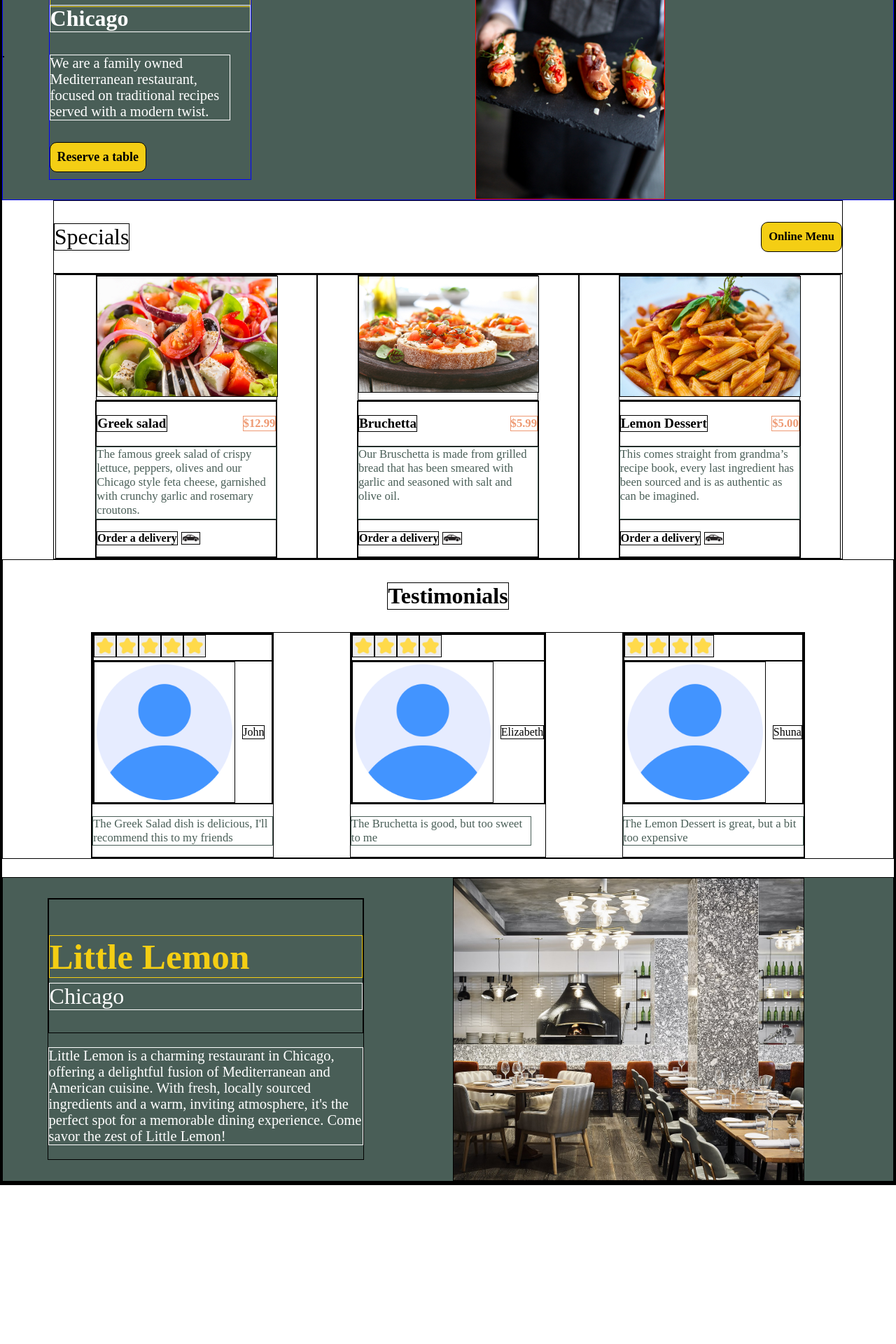
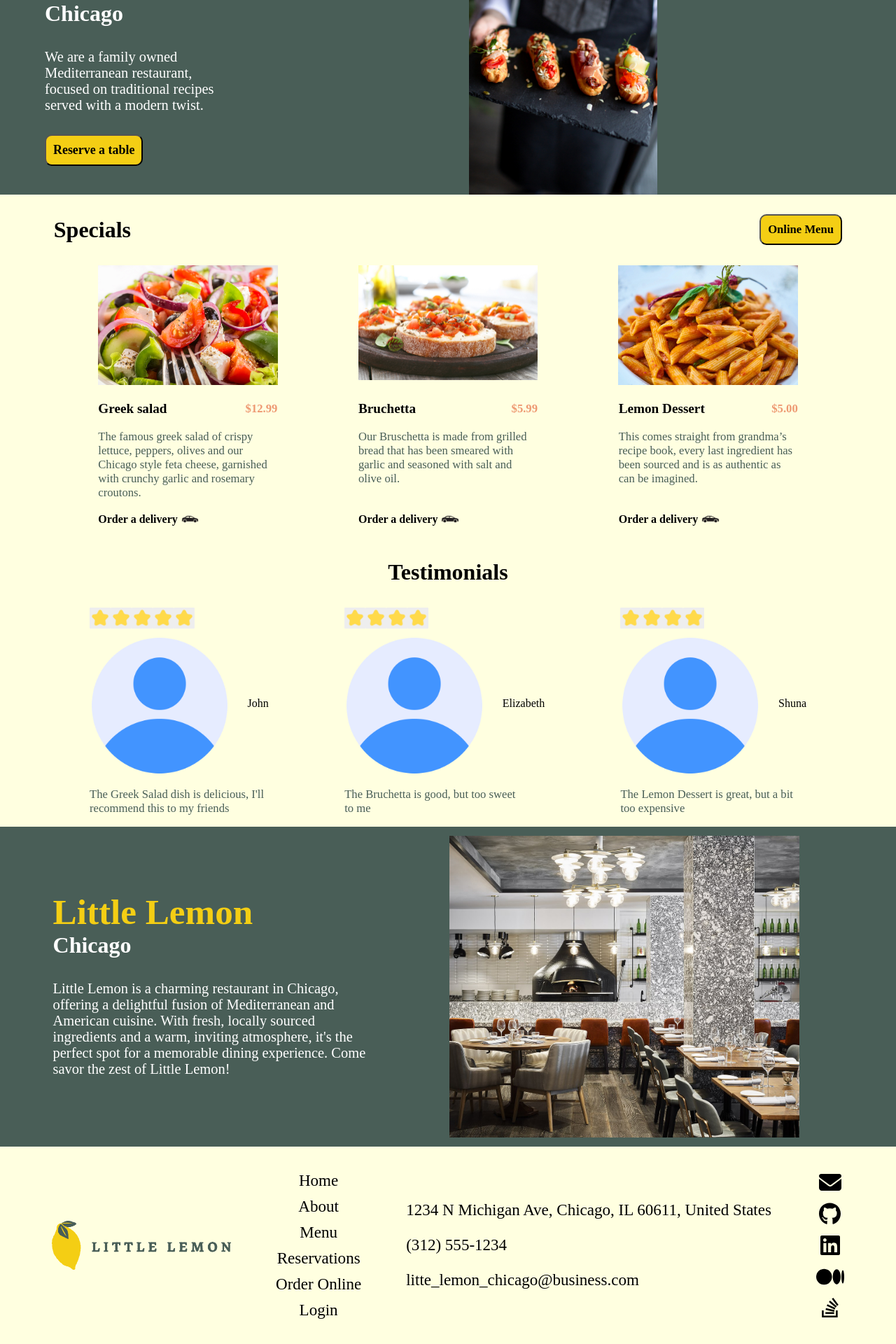
Before and after one commit to william-swe/Table-Reservation, a React (Create React App) app: page / in a window 1280 px wide. Shown: the part 213-2133 px from the top of the page at 70% size. Before the commit the page ends 1906 px from the top, so only its background shows below. Built offline with nearby package versions, Linux system fonts and the light colour scheme.

Commit message:
finish main page

```diff
--- a/package.json
+++ b/package.json
@@ -3,6 +3,10 @@
   "version": "0.1.0",
   "private": true,
   "dependencies": {
+    "@fortawesome/fontawesome-svg-core": "^6.6.0",
+    "@fortawesome/free-brands-svg-icons": "^6.6.0",
+    "@fortawesome/free-solid-svg-icons": "^6.6.0",
+    "@fortawesome/react-fontawesome": "^0.2.2",
     "@testing-library/jest-dom": "^5.17.0",
     "@testing-library/react": "^13.4.0",
     "@testing-library/user-event": "^13.5.0",
--- a/src/Card.js
+++ b/src/Card.js
@@ -15,7 +15,7 @@ const Card = ({image, title, price, description}) => {
                 <div id="card-description">{description}</div>
                 <div id="card-delivery">
                     <p>Order a delivery</p>
-                    <img src={car} alt={"delivery image"}></img>
+                    <img src={car} alt={"delivery"}></img>
                 </div>
             </div>
         </div>
--- a/src/Footer.js
+++ b/src/Footer.js
@@ -1,8 +1,62 @@
 import "./css/Footer.css"
+import logo from "./images/Logo.jpg"
+import { FontAwesomeIcon } from "@fortawesome/react-fontawesome";
+import { faEnvelope } from "@fortawesome/free-solid-svg-icons";
+import {
+  faGithub,
+  faLinkedin,
+  faMedium,
+  faStackOverflow,
+} from "@fortawesome/free-brands-svg-icons";
 
 const Footer = () => {
+    const items = ["Home", "About", "Menu", "Reservations", "Order Online", "Login"];
+    const socials = [
+        {
+          icon: faEnvelope,
+          url: "mailto: hello@example.com",
+        },
+        {
+          icon: faGithub,
+          url: "https://github.com",
+        },
+        {
+          icon: faLinkedin,
+          url: "https://www.linkedin.com",
+        },
+        {
+          icon: faMedium,
+          url: "https://medium.com",
+        },
+        {
+          icon: faStackOverflow,
+          url: "https://stackoverflow.com",
+        },
+      ];
+
     return (
-        <footer></footer>
+        <footer>
+            <img id="footer-img" src={logo} alt="logo"></img>
+            <nav id="footer-nav">
+                <ul>
+                    {items.map((item) => {
+                        return <li><a href="https://example.com" target="_blank" rel="noreferrer">{item}</a></li>
+                    })}
+                </ul>
+            </nav>
+            <div id="footer-contact">
+                <p>1234 N Michigan Ave, Chicago, IL 60611, United States</p>
+                <p>(312) 555-1234</p>
+                <p>litte_lemon_chicago@business.com</p>
+            </div>
+            <div id="footer-social-media">
+                {socials.map((social) => (
+                    <a href={social["url"]} target="_blank" rel="noreferrer">
+                        <FontAwesomeIcon icon={social["icon"]} size="2x" />
+                    </a>
+                ))}
+            </div>
+        </footer>
     )
 }
 
--- a/src/Highlights.js
+++ b/src/Highlights.js
@@ -11,7 +11,7 @@ const Highlights = () => {
         "This comes straight from grandma’s recipe book, every last ingredient has been sourced and is as authentic as can be imagined."
     ]
     return (
-        <>
+        <div id="highlight">
             <div id="highlight-header">
                 <p>Specials</p>
                 <input type="button" value="Online Menu"/>
@@ -21,7 +21,7 @@ const Highlights = () => {
                 <Card image={img2} title="Bruchetta" price="$5.99" description={descriptions[1]} />
                 <Card image={img3} title="Lemon Dessert" price="$5.00" description={descriptions[2]}/>
             </div>
-        </>
+        </div>
     )
 }
 
--- a/src/css/About.css
+++ b/src/css/About.css
@@ -3,12 +3,14 @@
     justify-content: space-between;
     align-items: center;
     background-color: #495E57;
+    padding: 1vw;
 }
 
 #about-header-description {
     display: flex;
     flex-direction: column;
     margin-left: 5%;
+    margin-top: -3vw;
 }
 
 #about-header p:nth-of-type(1) {
@@ -20,7 +22,8 @@
 #about-header p:nth-of-type(2) {
     font-size: 2.5vw;
     color: white;
-    margin-top: -3.5vw;
+    margin-top: -4vw;
+    font-weight: bold;
 }
 
 #about-description {
@@ -29,6 +32,7 @@
     max-width: max(250px, 35vw);
     font-size: 1.6vw;
     color: white;
+    margin-top: 0;
 }
 
 #about-img {
@@ -46,6 +50,7 @@
 
     #about-header p:nth-of-type(2) {
         font-size: 4.5vw;
+        margin-top: -5vw;
     }
 
     #about-description {
--- a/src/css/App.css
+++ b/src/css/App.css
@@ -1,6 +1,6 @@
 * {
   font-family: "Markazi Text", "Karla";
-  border: 1px solid;
+  /* border: 1px solid; */
 }
 
 #headerNav {
--- a/src/css/Footer.css
+++ b/src/css/Footer.css
@@ -0,0 +1,70 @@
+footer {
+    /* background-color: #F4CE14; */
+    background-color: lightyellow;
+    display: flex;
+    justify-content: center;
+    align-items: center;
+    gap: 5vw;
+    /* margin-top: 2vw; */
+    /* padding-top: 1.5vw; */
+    /* padding-bottom: 1.5vw; */
+    padding: 1.5vw 1vw;
+}
+
+#footer-img {
+    width: 20vw;
+}
+
+#footer-nav > ul {
+    display: flex;
+    flex-direction: column;
+    align-items: center;
+    /* justify-content: center; */
+    gap: 10px;
+    padding: 0;
+}
+
+#footer-nav > ul > li {
+    list-style-type: none;
+    font-size: 1.8vw;
+    text-align: center;
+}
+
+#footer-contact {
+    font-size: 1.8vw;
+}
+
+#footer-social-media {
+    display: flex;
+    flex-direction: column;
+    gap: 1vw;
+}
+
+#footer-social-media > a {
+    text-align: center;
+}
+
+@media (max-width: 1023px) {
+    footer {
+        flex-direction: column;
+        gap: 0;
+    }
+
+    #footer-img {
+        width: 50vw;
+    }
+
+    #footer-nav > ul > li, #footer-contact {
+        font-size: 4vw;
+    }
+
+    #footer-social-media {
+        flex-direction: row;
+        gap: 2.5vw;
+        /* margin: 3vw auto; */
+    }
+
+    #footer-social-media > a {
+        font-size: 3vw;
+    }
+}
--- a/src/css/Hero.css
+++ b/src/css/Hero.css
@@ -1,15 +1,16 @@
 #container {
-    border: 1px solid blue;
+    /* border: 1px solid blue; */
     display: flex;
     background-color: #495E57;
     /* background-image: url("https://images2.alphacoders.com/862/862730.jpg"); */
     align-items: center;
     /* gap: 20vw; */
     /* width: 100%; */
+    /* margin-top: 1vw; */
 }
 
 #text {
-    border: 1px solid blue;
+    /* border: 1px solid blue; */
     display: flex;
     flex-direction: column;
     /* width: 60%; */
@@ -55,7 +56,7 @@
 } */
 
 #container > img {
-    border: 1px solid red;
+    /* border: 1px solid red; */
     /* position: absolute;
     top: 20vh;
     left: 60vw; */
@@ -72,6 +73,7 @@
 
     #text > h3 {
         font-size: 4.5vw;
+        margin-top: -4.5vw;
     }
 
     #text > p {
@@ -83,10 +85,11 @@
         border-radius: 10px;
         padding: 5px;
         font-size: 2.5vw;
+        margin-bottom: 3vw;
     }
 
     #container > img {
-        border: 1px solid red;
+        /* border: 1px solid red; */
         position: static;
         margin-left: 14vw;
         width: 30vw;
--- a/src/css/Highlights.css
+++ b/src/css/Highlights.css
@@ -1,3 +1,7 @@
+#highlight {
+    background-color: lightyellow;
+}
+
 #highlight-header {
     display: flex;
     justify-content: space-between;
@@ -8,6 +12,7 @@
 
 #highlight-header > p {
     font-size: 2.5vw;
+    font-weight: bold;
 }
 
 #highlight-header > input {
--- a/src/css/Nav.css
+++ b/src/css/Nav.css
@@ -4,13 +4,16 @@
 } */
 
 #navigation {
+    background-color: lightyellow;
     display: flex;
     /* justify-content: center; */
     align-items: center;
+    /* margin-top: 1vw; */
+    padding: 1vw;
 }
 
 #navigation > img {
-    width: 60%;
+    width: 3vw;
     max-width: 300px;
     min-width: 200px;
     margin-left: 5%;
@@ -18,18 +21,20 @@
 
 a {
     color: black;
+    text-decoration: none;
 }
 
-ul {
+#navigation > ul {
     display: flex;
     list-style-type: none;
     justify-content: center;
     align-items: center;
     padding: 0;
     flex: 1;
+    /* margin-left: 1vw; */
 }
 
-li {
+#navigation > ul > li {
     font-size: min(7vw, 24px);
     margin: 0 25px;
 }
@@ -43,13 +48,13 @@ li {
         margin-left: 0;
     }
 
-    ul {
+    #navigation > ul {
         width: 100%;
         flex-direction: column;
         background-color: yellow;
     }
 
-    li {
+    #navigation > ul > li {
         /* padding: 0 100%; */
         /* width: 100%; */
         margin: 10px 0;
--- a/src/css/Review.css
+++ b/src/css/Review.css
@@ -1,4 +1,5 @@
 #review {
+    /* border: 1px solid red; */
     display: flex;
     flex-direction: column;
     /* align-items: center; */
@@ -13,12 +14,13 @@
     width: 200px;
     min-width: 50px;
     max-width: 200px;
+    margin-top: 0.5vw;
 }
 
 #user-img-name {
     display: flex;
     align-items: center;
-    gap: 10px;
+    gap: 2vw;
 }
 
 #review-description {
@@ -29,6 +31,21 @@
 }
 
 @media (max-width: 1023px) {
+    /* #review {
+        align-items: center;
+    } */
+
+    /* #user-star-img-name {
+        display: flex;
+        flex-direction: column;
+        justify-content: center;
+        align-items: center;
+    } */
+
+    /* #review-description {
+        text-align: center;
+    } */
+
     #review-description {
         width: 100%;
         font-size: 3vw;
--- a/src/css/Testimonials.css
+++ b/src/css/Testimonials.css
@@ -1,8 +1,9 @@
 #testimonial {
+    background-color: lightyellow;
     display: flex;
     flex-direction: column;
     align-items: center;
-    margin-bottom: 2vw;
+    /* margin-bottom: 2vw; */
 }
 
 #reviews {
@@ -18,6 +19,7 @@
 
 @media (max-width: 1023px) {
     #reviews {
+        /* border: 1px solid red; */
         flex-direction: column;
     }
 }
```
Also changed, not shown: 1 other file (tests, documents, lock files or other folders).
